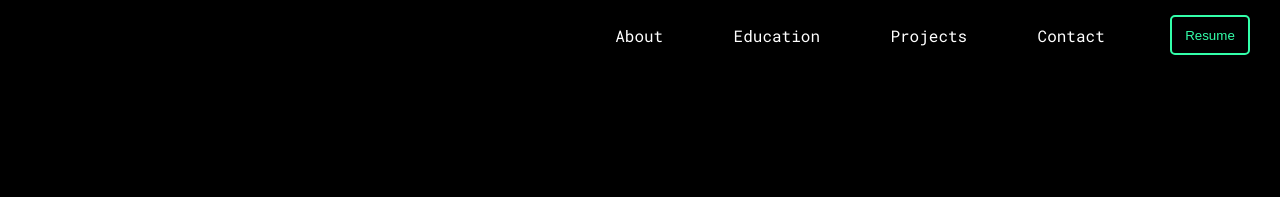
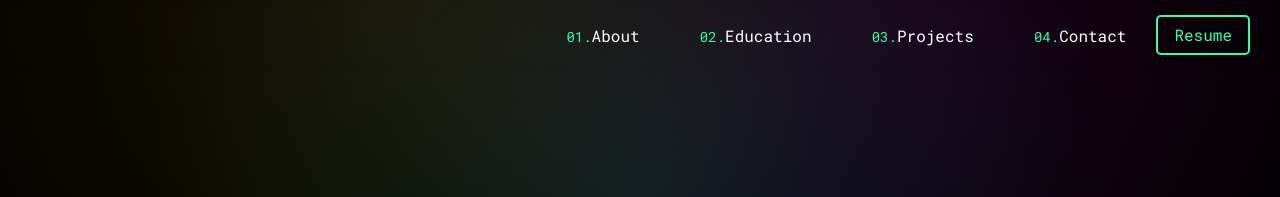
Before and after one commit to Isaacm1210/Portfolio-v1, a plain HTML site: page src/Index.html in a window 1280 px wide. Shown: the top 197 px of the page. Drawn offline with nearby package versions, Linux system fonts and the light colour scheme.

Commit message:
modified nav bar

```diff
--- a/src/Index.html
+++ b/src/Index.html
@@ -20,13 +20,13 @@
     <div class="header">
         <nav>
             <ul class="header-list">
-                <li><a href="#about">About</a></li>
-                <li><a href="#education">Education</a></li>
-                <li><a href="#projects">Projects</a></li>
-                <li><a href="#contact">Contact</a></li>
+                <li class="header-link"><a href="#about" class="nav-subject">About</a></li>
+                <li class="header-link"><a href="#education" class="nav-subject">Education</a></li>
+                <li class="header-link"><a href="#projects" class="nav-subject">Projects</a></li>
+                <li class="header-link"><a href="#contact" class="nav-subject">Contact</a></li>
             </ul>
         </nav>
-        <button class="resume-button">Resume</button>
+        <a class="resume-button" href="/Isaac Mhamed Resume.pdf" target="_blank">Resume</a>
     </div>
     <div class="main-container">
         <section class="social">
--- a/src/style.css
+++ b/src/style.css
@@ -36,7 +36,7 @@ body {
     flex-direction: column;
     top: 0;
     counter-reset: section;
-
+    counter-reset: item;
 }
 
 .social {
@@ -73,7 +73,10 @@ body {
      background:
              radial-gradient(circle at 30% bottom, var(--yellow-fade) , rgba(0, 0, 0, 0) 12%),
              radial-gradient(circle at 50% 95%,var(--blue-fade) , rgba(0, 0, 0, 0) 12%),
-             radial-gradient(circle at 70% 100%,var(--purple-fade) , rgba(0, 0, 0, 0) 12%);
+             radial-gradient(circle at 70% 100%,var(--purple-fade) , rgba(0, 0, 0, 0) 12%),
+             radial-gradient(circle at 30% top, var(--yellow-fade) , rgba(0, 0, 0, 0) 14%),
+             radial-gradient(circle at 50% 5%,var(--blue-fade) , rgba(0, 0, 0, 0) 14%),
+             radial-gradient(circle at 70% top,var(--purple-fade) , rgba(0, 0, 0, 0) 14%);
 }
 
 .section-heading::before{
@@ -167,19 +170,17 @@ ul.tools-list{
     display: flex;
     justify-content: end;
     align-items: center;
-    backdrop-filter: blur(20px);
-    transform: translateY(calc(var(90) * -1));
+    backdrop-filter: blur(5px);
 }
 
 .resume-button{
     border: solid 2px var(--text-colour);
     border-radius: 5px;
-    width: 80px;
-    height: 40px;
     background: none;
     color: var(--text-colour);
-    padding: 0;
     margin: auto 30px;
+    padding: 0.6rem 1em;
+    line-height: 1;
 }
 .resume-button:hover{
     background-color: var(--button-fade);
@@ -188,10 +189,14 @@ ul.tools-list{
 
 .header-list{
     width: 600px;
-}
-.header-list, li{
     display: inline;
     display: flex;
     justify-content: space-between;
     margin: auto;
 }
+.nav-subject::before{
+    counter-increment: item;
+    content: "0" counter(item) ".";
+    color: var(--text-colour);
+    font-size: var(--fs-xs);
+}
```
Also changed, not shown: 1 other file.
